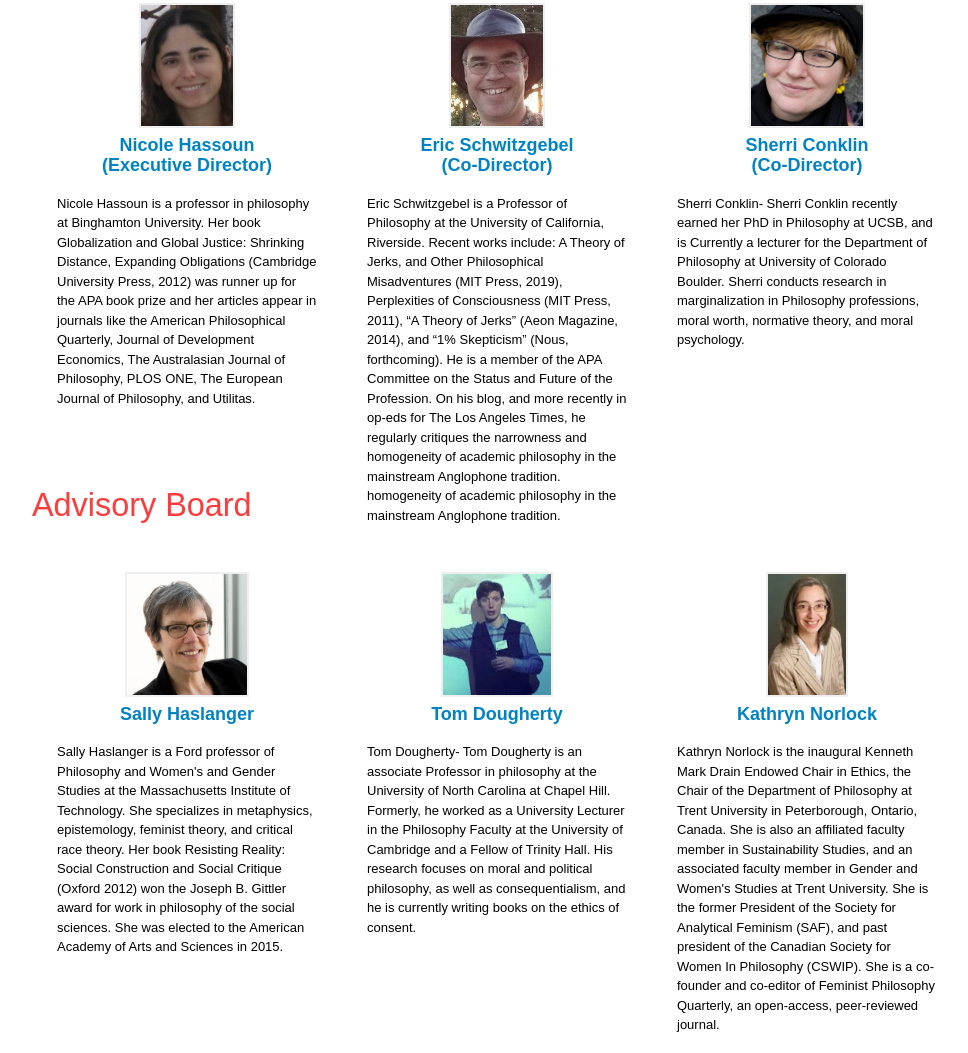
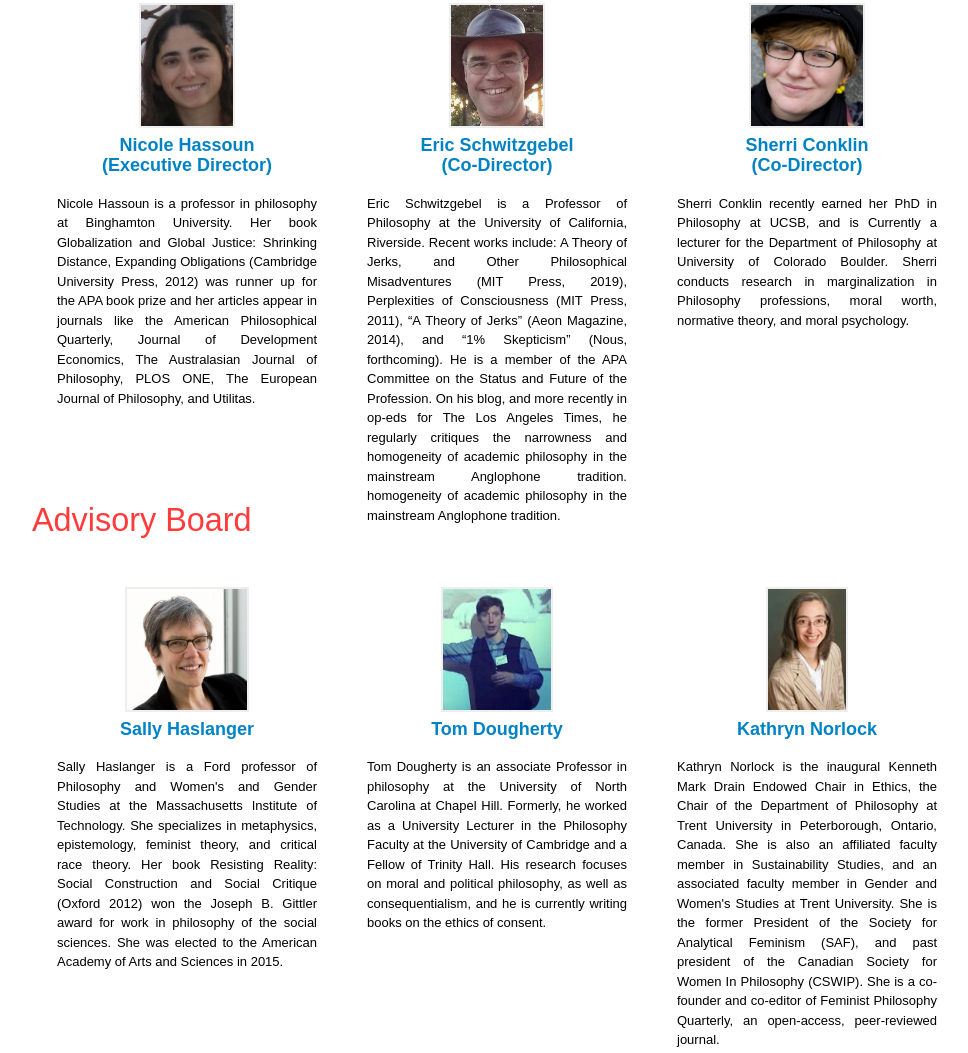
Before and after one commit to shuesken/women-in-philosophy, a Gatsby site: page /about in a window 1280 px wide. Shown: the part 250-1303 px from the top of the page, without its empty margins (138-1106 px from the left). Built offline with nearby package versions, Linux system fonts and the light colour scheme; Gatsby itself is replaced by a stand-in of ours.

Commit message:
About changes

```diff
--- a/src/components/member.css
+++ b/src/components/member.css
@@ -26,13 +26,13 @@
 
 .member .pi{
     border-top-color: #005780;
-    height: 395px;
+    height: 410px;
 }
 
 
 .member .advisor{
     border-top-color: #800006 ;
-    height: 395px;
+    height: 450px;
 }
 
 .member .student{
@@ -53,5 +53,5 @@
 .member .about{
     font-size: small;
     color: #000;
-    text-align: left;
+    text-align: justify;
 }
--- a/src/pages/about.js
+++ b/src/pages/about.js
@@ -58,7 +58,7 @@ export default function About() {
         position="(Co-Director)"
         className="pi"
       >
-        Sherri Conklin- Sherri Conklin recently earned her PhD in Philosophy at UCSB, and is Currently a lecturer for the Department of Philosophy at University of Colorado Boulder. Sherri conducts research in marginalization in Philosophy professions, moral worth, normative theory, and moral psychology.
+        Sherri Conklin recently earned her PhD in Philosophy at UCSB, and is Currently a lecturer for the Department of Philosophy at University of Colorado Boulder. Sherri conducts research in marginalization in Philosophy professions, moral worth, normative theory, and moral psychology.
       </Member>
       <h1>Advisory Board</h1>
       <Member
@@ -75,7 +75,7 @@ export default function About() {
         position=""
         className="advisor"
       >
-        Tom Dougherty- Tom Dougherty is an associate Professor in philosophy at the University of North Carolina at Chapel Hill. Formerly, he worked as a University Lecturer in the Philosophy Faculty at the University of Cambridge and a Fellow of Trinity Hall. His research focuses on moral and political philosophy, as well as consequentialism, and he is currently writing books on the ethics of consent.
+        Tom Dougherty is an associate Professor in philosophy at the University of North Carolina at Chapel Hill. Formerly, he worked as a University Lecturer in the Philosophy Faculty at the University of Cambridge and a Fellow of Trinity Hall. His research focuses on moral and political philosophy, as well as consequentialism, and he is currently writing books on the ethics of consent.
       </Member>
       <Member
         name="Kathryn Norlock"
```
